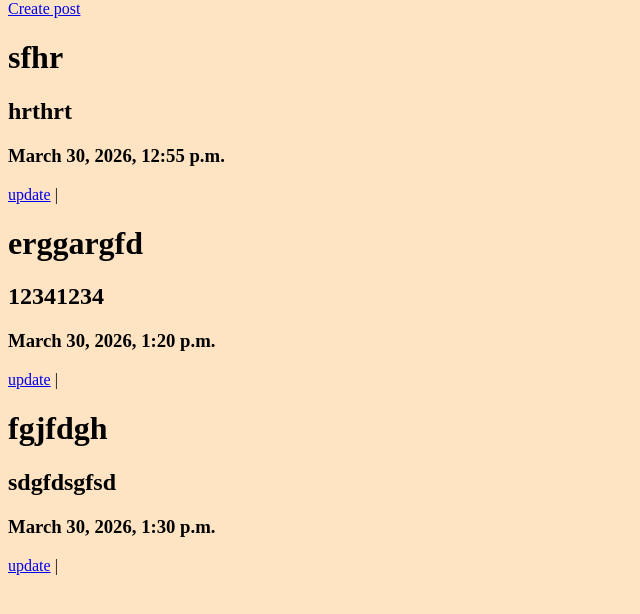
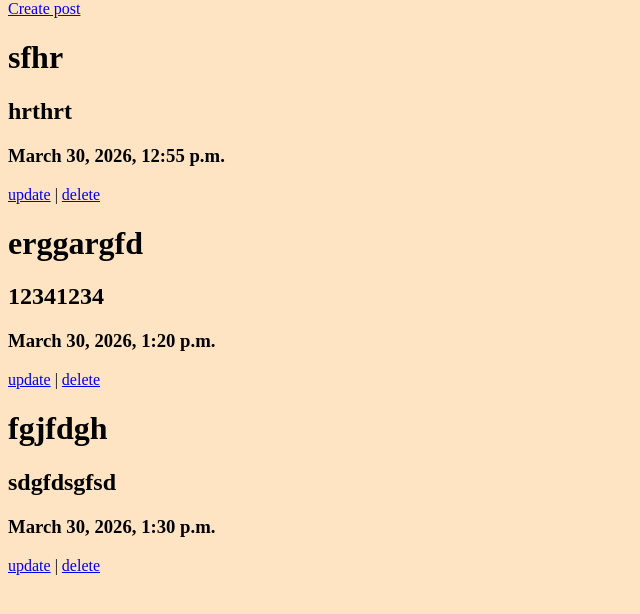
Before and after one commit to Alimov2008/Post-app, a Django app: page /posts/ in a window 1280 px wide. Shown: the part 26-640 px from the top of the page, without its empty margins (0-640 px from the left). Run offline with Django 5.2, Linux system fonts and the light colour scheme; data comes from the database, SQL or seed files in the repository; both versions use the stored data as it was after the commit.

Commit message:
added post deletion

```diff
--- a/asdf/templates/asdf/posts.html
+++ b/asdf/templates/asdf/posts.html
@@ -6,6 +6,6 @@
 <h1>{{post.title}}</h1>
 <h2>{{post.body}}</h2>
 <h3>{{post.created_at}}</h3>
-<a href="{%url 'update_post' post.id%}">update</a> |
+<a href="{%url 'update_post' post.id%}">update</a> | <a href="{%url 'delete_post' post.id%}">delete</a>
 {%endfor%}
 {%endblock%}
--- a/asdf/urls.py
+++ b/asdf/urls.py
@@ -8,4 +8,5 @@ urlpatterns = [
     path("posts/", views.posts, name="posts"),
     path("create/", views.create_post, name="create_post"),
     path("posts/<int:id>/update", views.update_post, name="update_post"),
+    path("post/<int:id>/delete", views.delete_post, name="delete_post"),
 ]
--- a/asdf/views.py
+++ b/asdf/views.py
@@ -39,3 +39,11 @@ def update_post(request, id):
     else:
         form = PostForm(instance=post)
     return render(request, "asdf/update_post.html", {"form": form})
+
+
+def delete_post(request, id):
+    post = get_object_or_404(Post, id=id)
+    if request.method == "POST":
+        post.delete()
+        return redirect("posts")
+    return render(request, "asdf/delete_post.html", {"post": post})
```
Also changed, not shown: asdf/templates/asdf/delete_post.html (added, +8 -0 lines), db.sqlite3.
